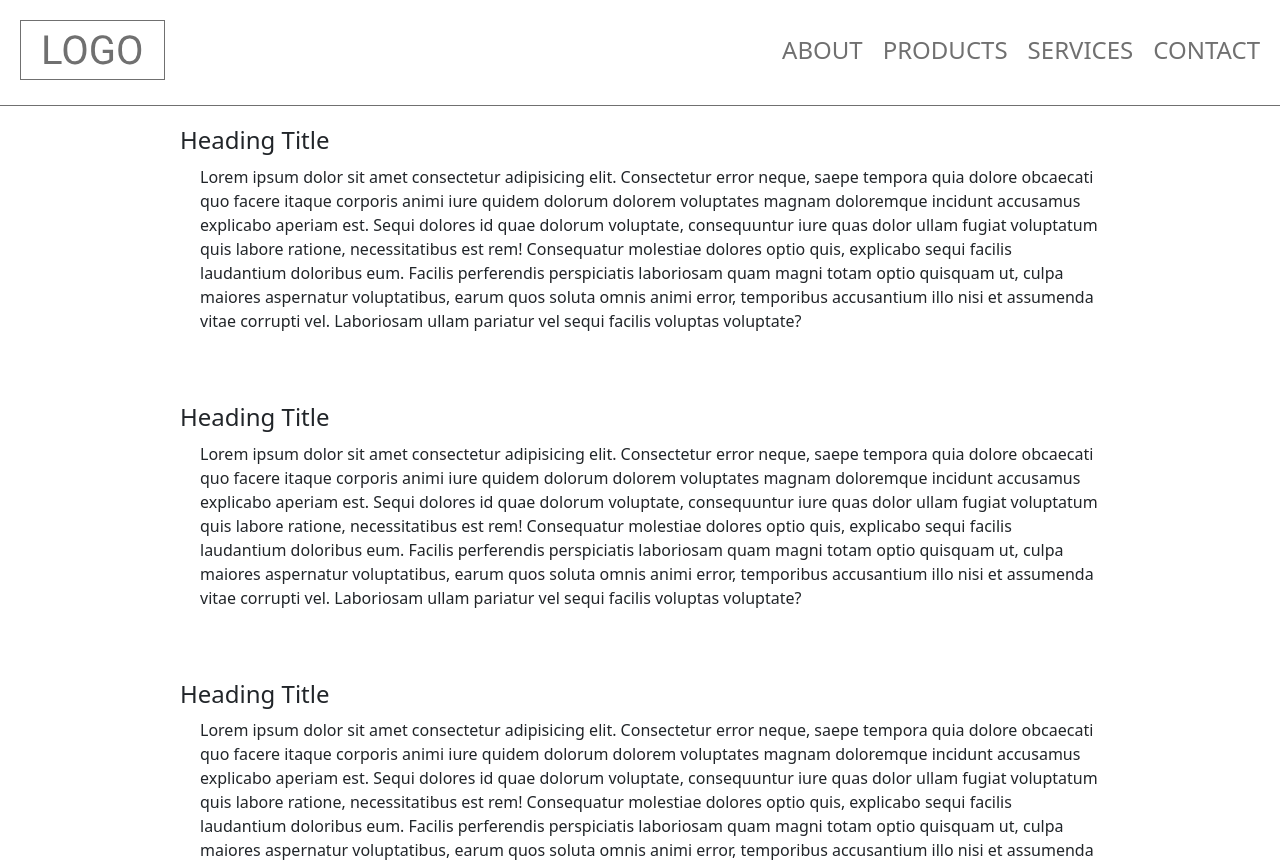
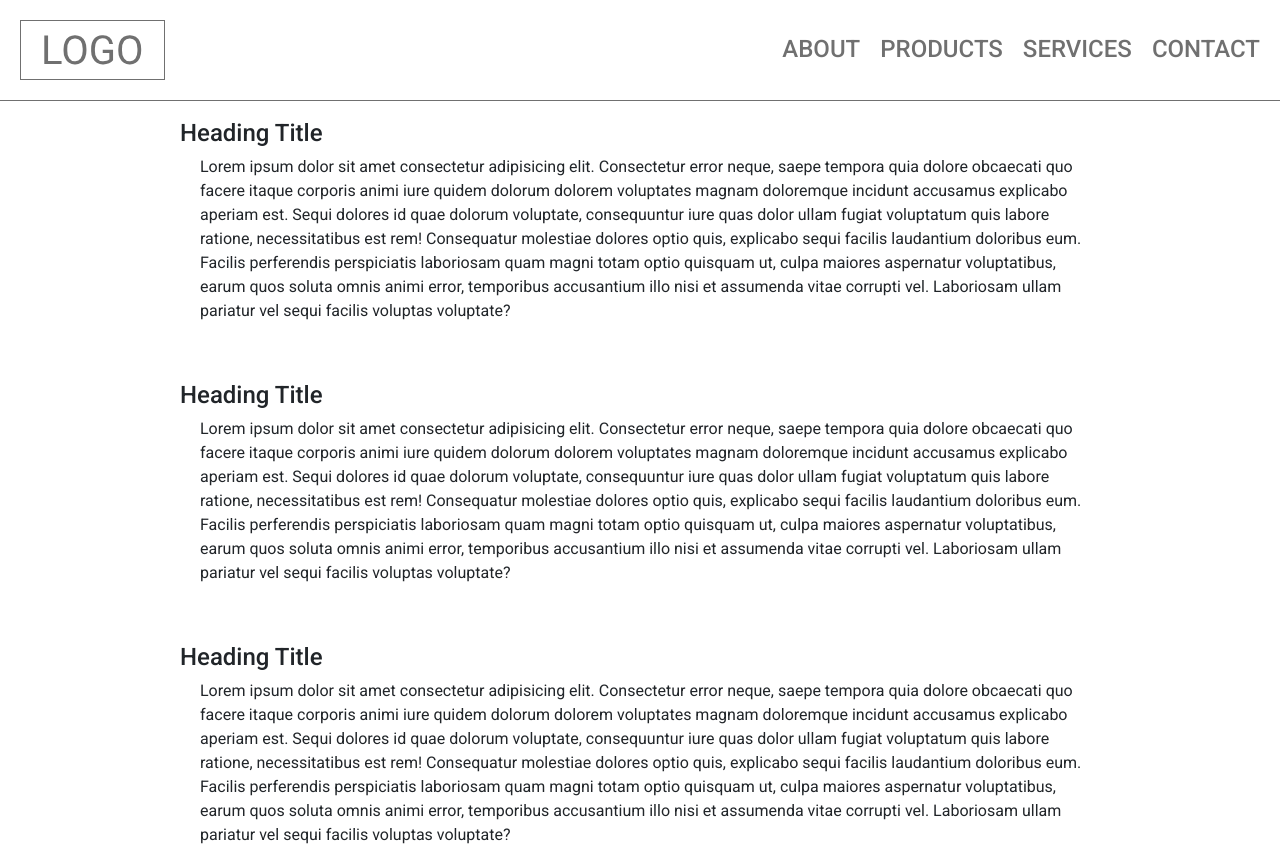
Before and after one commit to Lougerb/vite-react-template, a React app: page / in a window 1280 px wide. Shown: the top 862 px of the page. Built offline with nearby package versions, Linux system fonts and the light colour scheme; the HTML template or start-up script is replaced by a standard one.

Commit message:
removed bootstrap custom variables, it causes warnings, changed "pc" parameter to "md"

```diff
--- a/src/Project/Components/scss/_headings.scss
+++ b/src/Project/Components/scss/_headings.scss
@@ -29,5 +29,5 @@ h1,h2,h3,h4,h5,h6 {
 }
 
 .head6 {
-    font-size: 10rem;
+    font-size: 1rem;
 }
--- a/src/Project/Components/scss/_variables.scss
+++ b/src/Project/Components/scss/_variables.scss
@@ -4,7 +4,7 @@
 
 
 $font-family: 'Roboto', sans-serif;
-$font-size: 16px;
+$font-size: 10px;
 
 $color1: #707070;
 
@@ -13,18 +13,3 @@ $pc-window-gap: 20px;
 
 $sp-layout-width: 76.8rem;
 $sp-window-gap: 2rem;
-
-// Custom Variables for bootstrap
-@import '../../../../node_modules/bootstrap/scss/_functions';
-@import '../../../../node_modules/bootstrap/scss/_variables';
-
-
-// custom variable
-$custom-grid-breakpoints: (
-    sp: 320px,
-    pc: 768px,
-);
-
-//merging custom variable and default variable
-$grid-breakpoints: map-merge($custom-grid-breakpoints, $grid-breakpoints);
-@import '../../../../node_modules/bootstrap/scss/bootstrap.scss';
--- a/src/Project/Layout/Nav/Nav.jsx
+++ b/src/Project/Layout/Nav/Nav.jsx
@@ -18,7 +18,7 @@ function Nav() {
                         <div className="nav-trigger__line"></div>
                     </div>
                 </div>
-                <ul className="nav-menu d-pc-flex align-items-pc-center justify-content-pc-center">
+                <ul className="nav-menu d-md-flex align-items-md-center justify-content-md-center">
                     <li className="nav-menu__item">
                         <a href="/about/" className="nav-menu__item__anchor">ABOUT</a>
                     </li>
```
Also changed, not shown: 2 other files (tests, documents, lock files or other folders).
